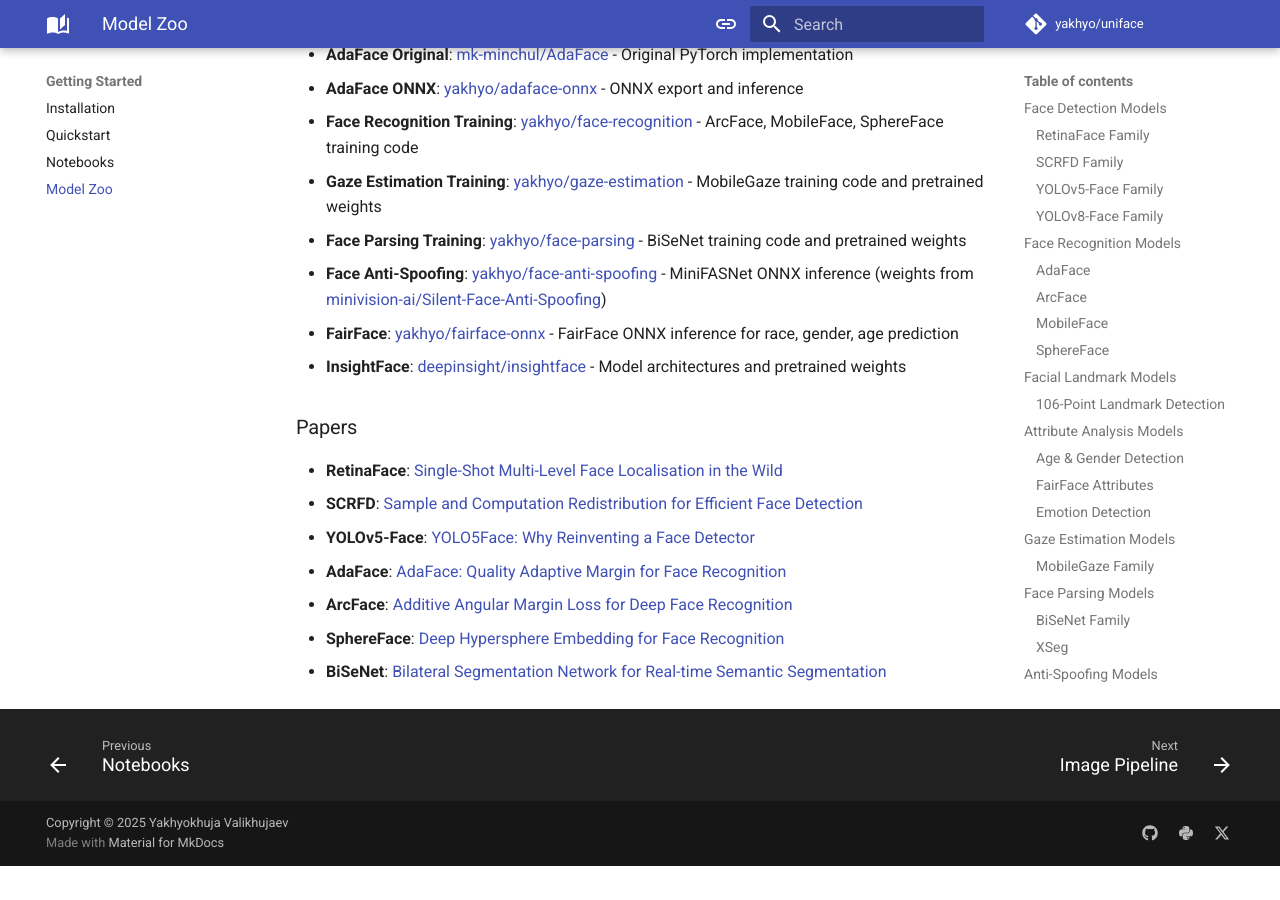
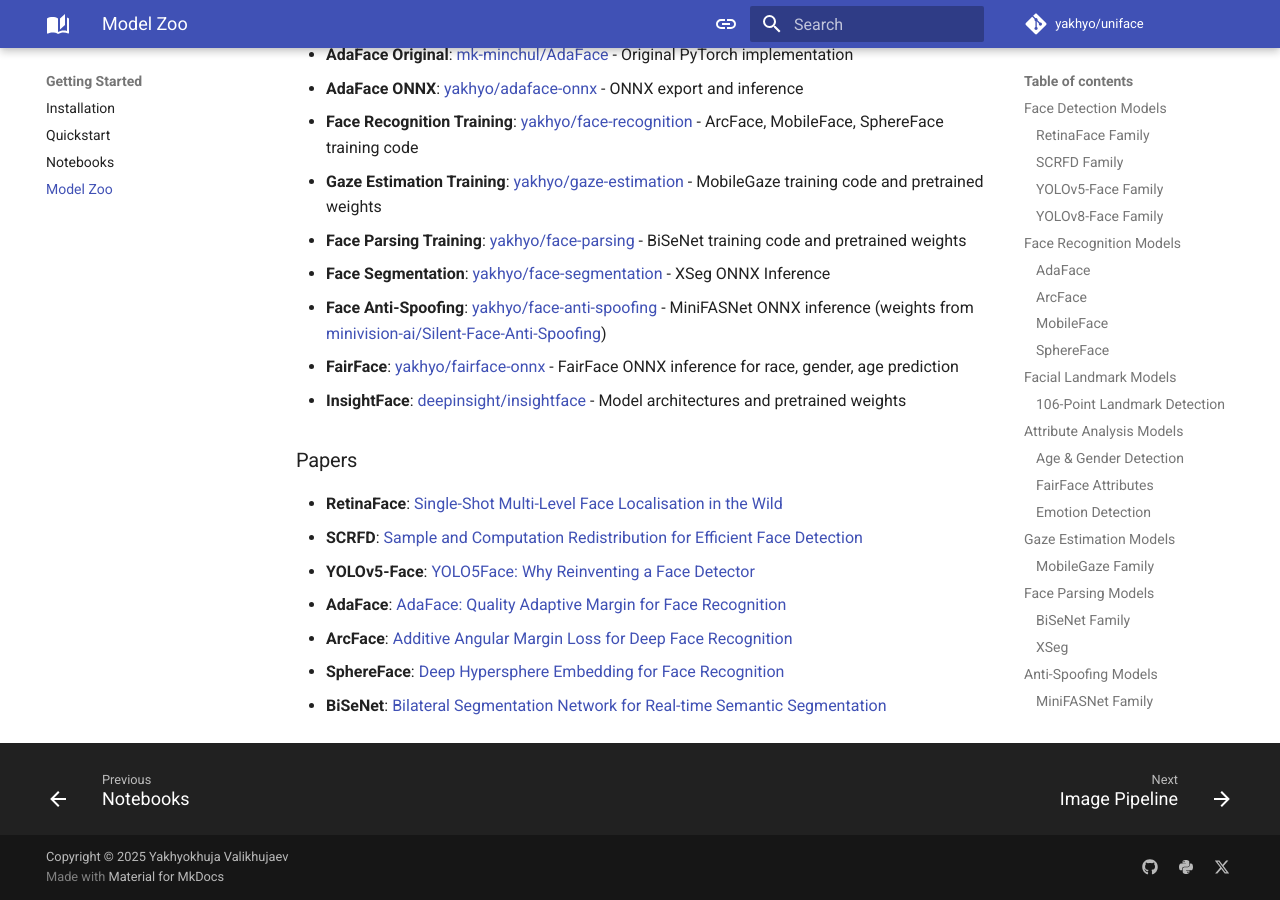
Before and after one commit to yakhyo/uniface, an MkDocs documentation site: the page built from docs/models.md, in a window 1280 px wide and 900 px high, scrolled down 11105 px. Built offline with MkDocs 1.6.1 and Material for MkDocs 9.7.7, drawn with Linux system fonts in a browser that asks for light colours; comment, search, counter and statistics services are not loaded; before the commit the page ends 11971 px from its top, so only the background shows below that.

Commit message:
docs: Update model inference related reference

```diff
--- a/docs/models.md
+++ b/docs/models.md
@@ -369,6 +369,7 @@
 - **Face Recognition Training**: [yakhyo/face-recognition](https://github.com/yakhyo/face-recognition) - ArcFace, MobileFace, SphereFace training code
 - **Gaze Estimation Training**: [yakhyo/gaze-estimation](https://github.com/yakhyo/gaze-estimation) - MobileGaze training code and pretrained weights
 - **Face Parsing Training**: [yakhyo/face-parsing](https://github.com/yakhyo/face-parsing) - BiSeNet training code and pretrained weights
+- **Face Segmentation**: [yakhyo/face-segmentation](https://github.com/yakhyo/face-segmentation) - XSeg ONNX Inference
 - **Face Anti-Spoofing**: [yakhyo/face-anti-spoofing](https://github.com/yakhyo/face-anti-spoofing) - MiniFASNet ONNX inference (weights from [minivision-ai/Silent-Face-Anti-Spoofing](https://github.com/minivision-ai/Silent-Face-Anti-Spoofing))
 - **FairFace**: [yakhyo/fairface-onnx](https://github.com/yakhyo/fairface-onnx) - FairFace ONNX inference for race, gender, age prediction
 - **InsightFace**: [deepinsight/insightface](https://github.com/deepinsight/insightface) - Model architectures and pretrained weights
```
Also changed, not shown: README.md (+1 -0 lines).
